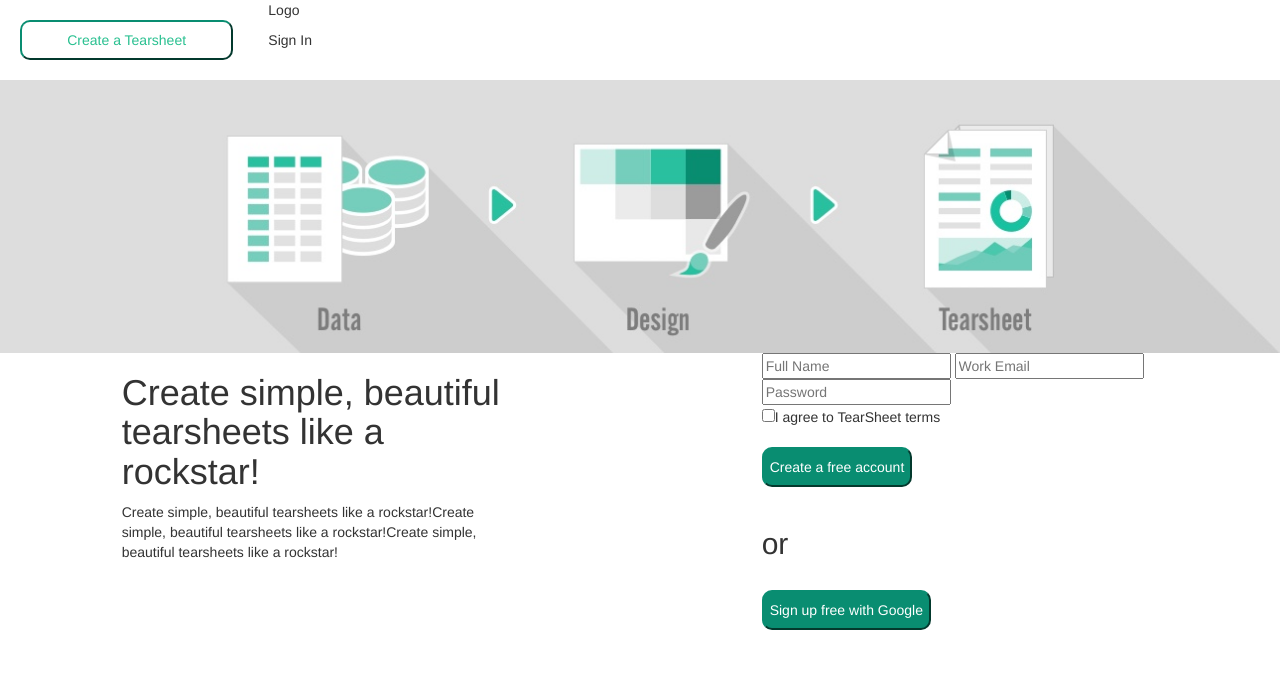
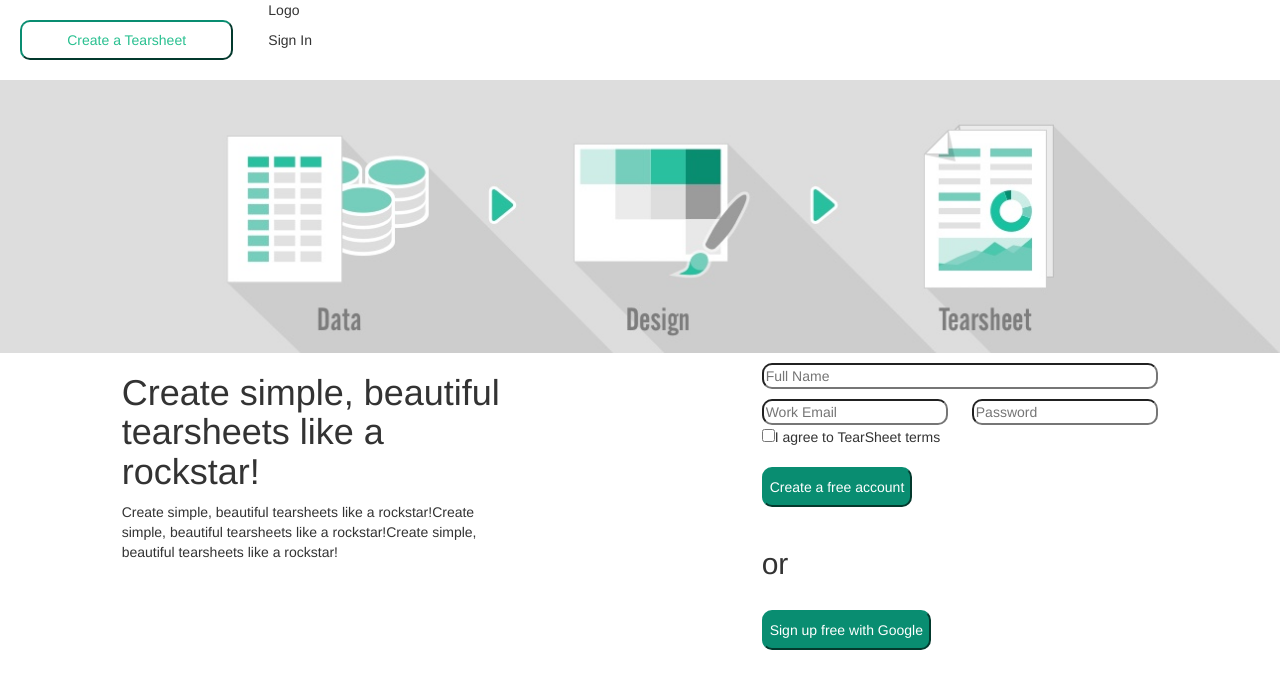
Before and after one commit to JaredTPotter/CHSTechClass-Projects, a website: page TearSheets/project/index.html in a window 1280 px wide. Drawn offline with nearby package versions, Linux system fonts and the light colour scheme.

Commit message:
Last Commit was me not Jonas... oops! CSS inputs

```diff
--- a/TearSheets/project/index.html
+++ b/TearSheets/project/index.html
@@ -33,9 +33,9 @@
 
     <div class="col-lg-4 col-md-4 col-sm-10">
     <form>
-        <input type="text" placeholder="Full Name" required />
-        <input type="email" placeholder="Work Email" required />
-        <input type="password" placeholder="Password" required />
+        <input class="Input InputOne" type="text" placeholder="Full Name" required />
+        <input class="Input InputTwo" type="email" placeholder="Work Email" required />
+        <input class="Input InputThree" type="password" placeholder="Password" required />
         <br />
         <input type="checkbox" href="">I agree to TearSheet terms</input>
         <br />
--- a/TearSheets/project/style.css
+++ b/TearSheets/project/style.css
@@ -4,6 +4,25 @@ img.banner {
 
 signin {
     font-size: 100px;
+}
+
+.Input {
+    border-radius: 10px;
+    margin-top: 10px;
+}
+
+.InputOne {
+    width: 100%;
+}
+
+.InputTwo {
+    width: 47%;
+    margin-right: 5%;
+}
+
+.InputThree {
+    margin-left: 0px;
+    width: 47%;
 }
 
 .Button {
```
